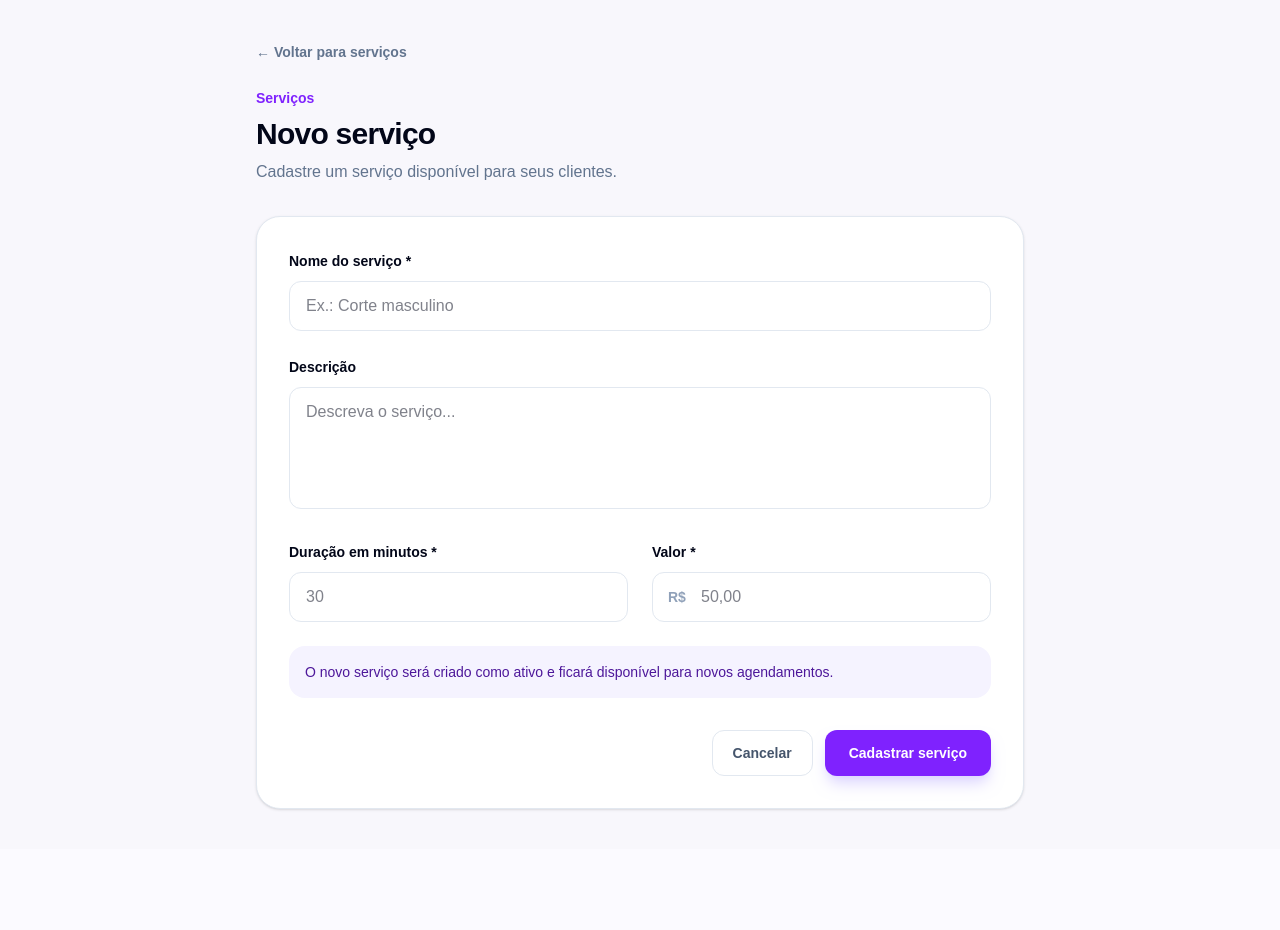
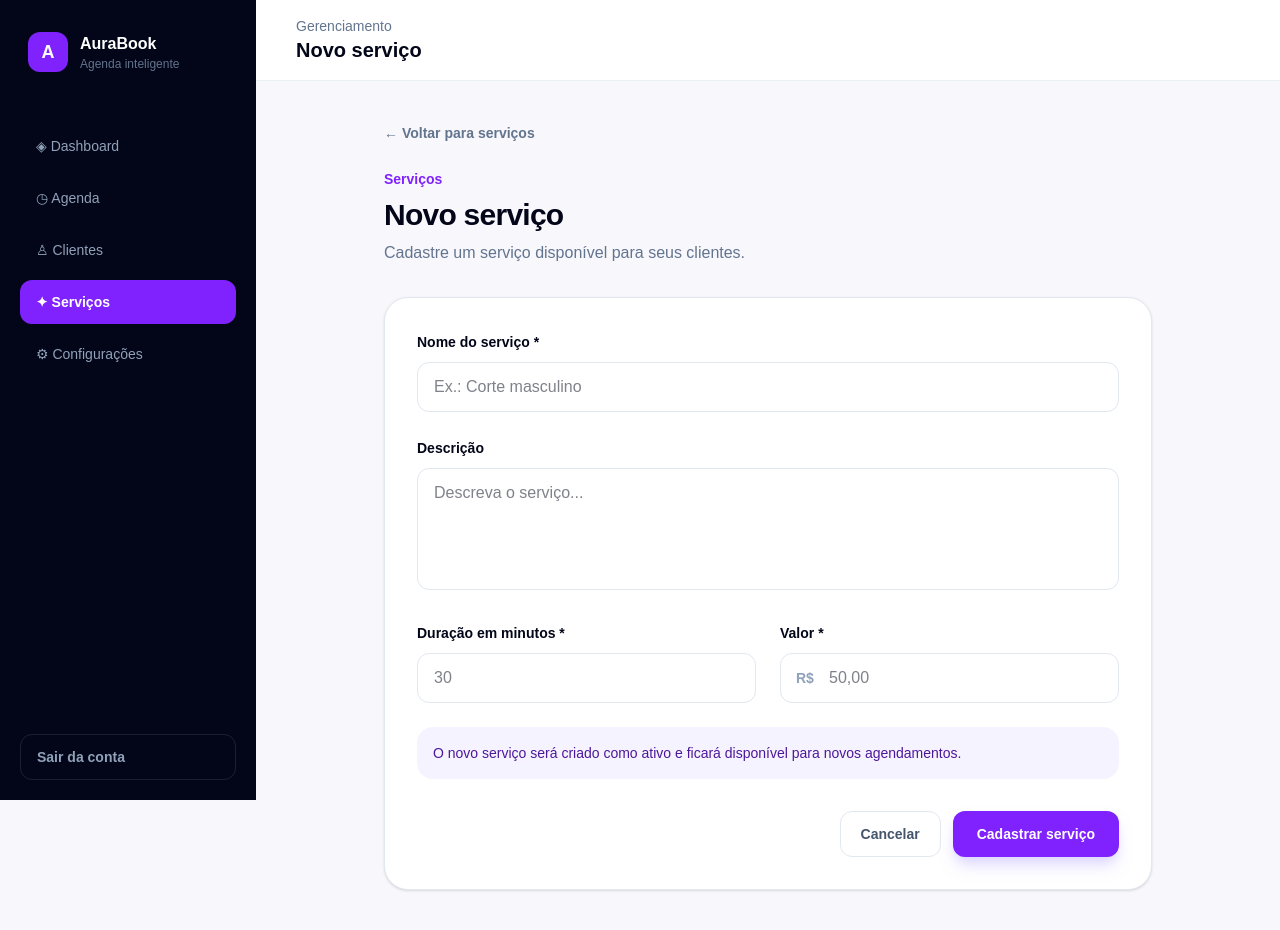
Before and after one commit to guilhermesilva8989-ai/Aurabook, a Next.js app in the folder apps/web/: page /servicos/novo in a window 1280 px wide. Before the commit the page ends 849 px from the top, so only its background shows below. Built offline with nearby package versions, Linux system fonts and the light colour scheme.

Commit message:
style: standardize new service page

```diff
--- a/apps/web/app/servicos/novo/page.tsx
+++ b/apps/web/app/servicos/novo/page.tsx
@@ -88,8 +88,86 @@ export default function NovoServicoPage() {
   }
 
   return (
-    <main className="min-h-screen bg-[#f8f7fc] px-6 py-10 text-slate-950">
-      <div className="mx-auto max-w-3xl">
+    <main className="min-h-screen bg-[#f8f7fc] text-slate-950">
+      <aside className="fixed inset-y-0 left-0 hidden w-64 flex-col bg-slate-950 p-5 text-white lg:flex">
+        <div className="flex items-center gap-3 px-2 py-3">
+          <div className="flex h-10 w-10 items-center justify-center rounded-xl bg-violet-600 text-lg font-bold">
+            A
+          </div>
+
+          <div>
+            <p className="font-bold">AuraBook</p>
+            <p className="text-xs text-slate-500">
+              Agenda inteligente
+            </p>
+          </div>
+        </div>
+
+        <nav className="mt-10 space-y-2">
+          <a
+            href="/dashboard"
+            className="flex w-full items-center gap-3 rounded-xl px-4 py-3 text-sm font-medium text-slate-400 transition hover:bg-white/5 hover:text-white"
+          >
+            ◈ Dashboard
+          </a>
+
+          <a
+            href="/agenda"
+            className="flex w-full items-center gap-3 rounded-xl px-4 py-3 text-sm font-medium text-slate-400 transition hover:bg-white/5 hover:text-white"
+          >
+            ◷ Agenda
+          </a>
+
+          <a
+            href="/clientes"
+            className="flex w-full items-center gap-3 rounded-xl px-4 py-3 text-sm font-medium text-slate-400 transition hover:bg-white/5 hover:text-white"
+          >
+            ♙ Clientes
+          </a>
+
+          <a
+            href="/servicos"
+            className="flex w-full items-center gap-3 rounded-xl bg-violet-600 px-4 py-3 text-sm font-semibold text-white"
+          >
+            ✦ Serviços
+          </a>
+
+          <a
+            href="/configuracoes"
+            className="flex w-full items-center gap-3 rounded-xl px-4 py-3 text-sm font-medium text-slate-400 transition hover:bg-white/5 hover:text-white"
+          >
+            ⚙ Configurações
+          </a>
+        </nav>
+
+        <button
+          type="button"
+          onClick={() => {
+            localStorage.removeItem("aurabook_token");
+            router.push("/login");
+          }}
+          className="mt-auto rounded-xl border border-white/10 px-4 py-3 text-left text-sm font-semibold text-slate-400 transition hover:bg-white/5 hover:text-white"
+        >
+          Sair da conta
+        </button>
+      </aside>
+
+      <div className="lg:pl-64">
+        <header className="border-b border-slate-200/70 bg-white">
+          <div className="flex h-20 items-center px-6 lg:px-10">
+            <div>
+              <p className="text-sm text-slate-500">
+                Gerenciamento
+              </p>
+              <h1 className="text-xl font-bold">
+                Novo serviço
+              </h1>
+            </div>
+          </div>
+        </header>
+
+        <div className="px-6 py-10">
+          <div className="mx-auto max-w-3xl">
         <button
           onClick={() => router.push("/servicos")}
           className="text-sm font-semibold text-slate-500 transition hover:text-violet-600"
@@ -218,6 +296,8 @@ export default function NovoServicoPage() {
             </button>
           </div>
         </form>
+          </div>
+        </div>
       </div>
     </main>
   );
```
